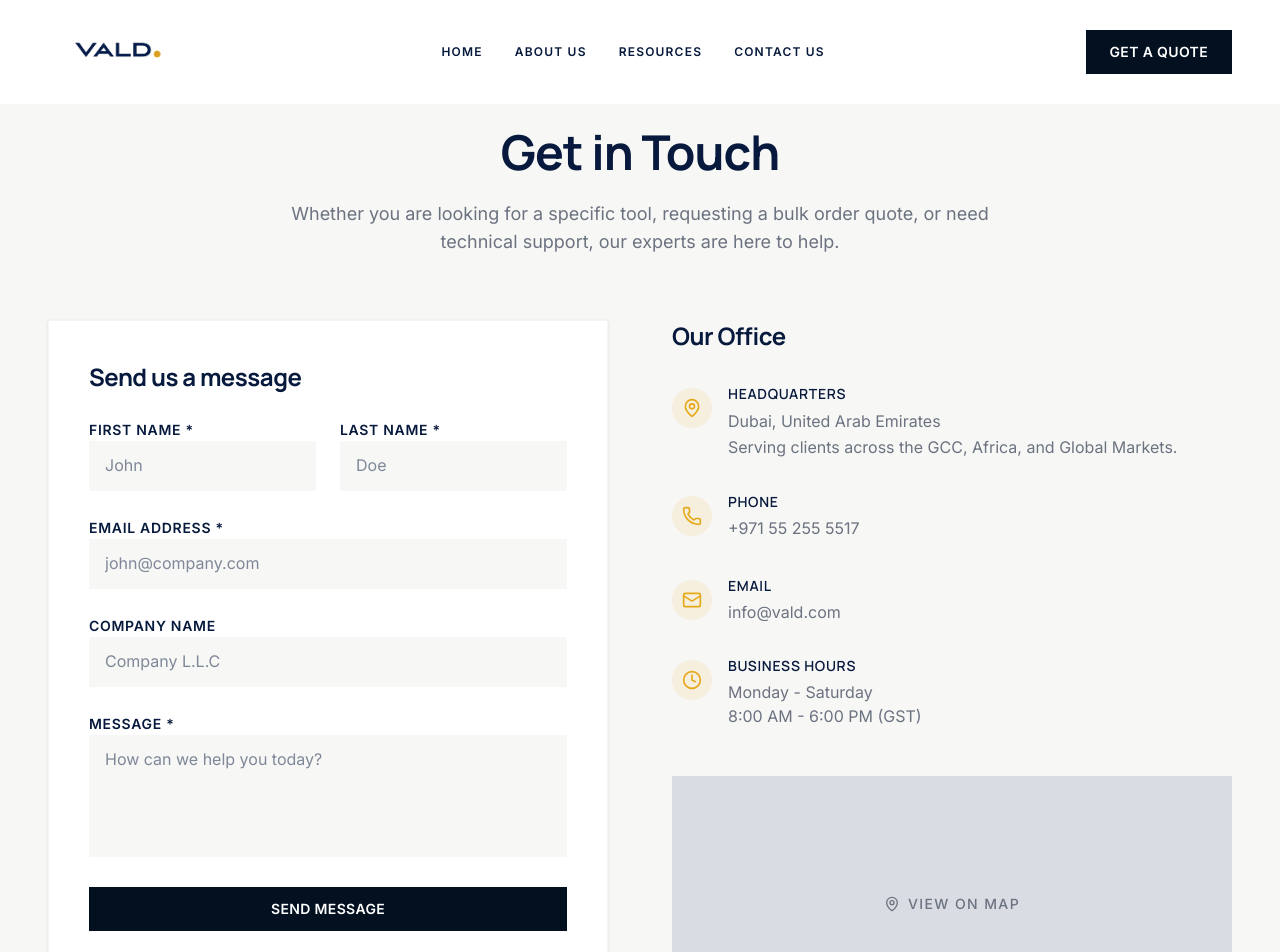
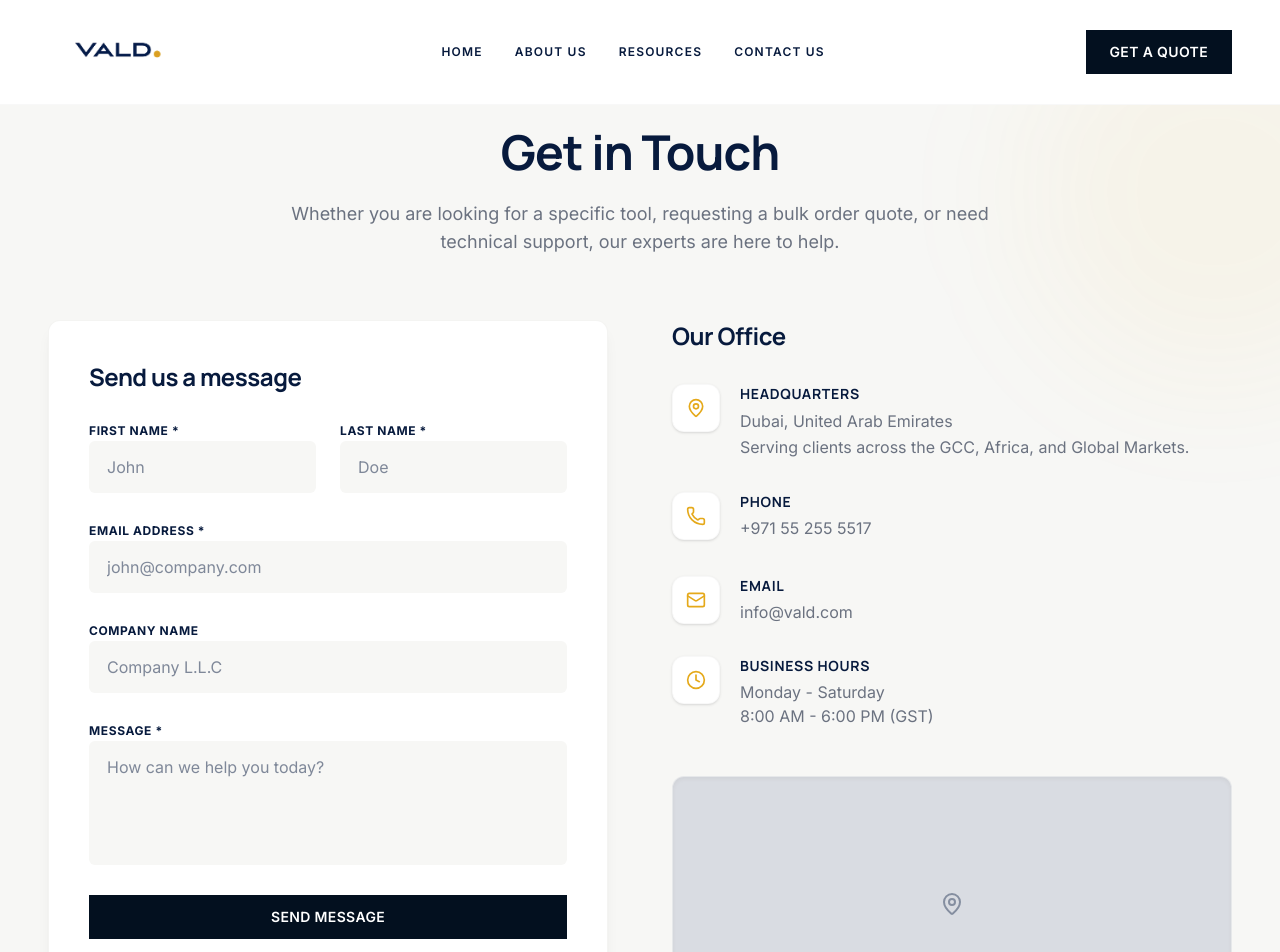
Before and after one commit to venusaljadeed-maker/vald, a Next.js app: page /contact in a window 1280 px wide. Shown: the top 952 px of the page. Built offline with nearby package versions, Linux system fonts and the light colour scheme.

Commit message:
feat: add robust interactive states to contact page form and details

```diff
--- a/src/app/contact/page.tsx
+++ b/src/app/contact/page.tsx
@@ -1,13 +1,33 @@
-import React from "react";
+"use client";
+
+import React, { useState } from "react";
 import { Button } from "@/components/ui/Button";
-import { MapPin, Phone, Mail, Clock } from "lucide-react";
+import { MapPin, Phone, Mail, Clock, CheckCircle2 } from "lucide-react";
 
 export default function ContactPage() {
+  const [isSubmitting, setIsSubmitting] = useState(false);
+  const [isSubmitted, setIsSubmitted] = useState(false);
+
+  const handleSubmit = (e: React.FormEvent) => {
+    e.preventDefault();
+    setIsSubmitting(true);
+    // Simulate API call
+    setTimeout(() => {
+      setIsSubmitting(false);
+      setIsSubmitted(true);
+      // Reset form visually after 3 seconds
+      setTimeout(() => setIsSubmitted(false), 3000);
+    }, 1500);
+  };
+
   return (
-    <div className="bg-vald-off-white min-h-screen pt-32 pb-20">
-      <div className="container mx-auto px-6 lg:px-12">
+    <div className="bg-vald-off-white min-h-screen pt-32 pb-20 overflow-hidden">
+      <div className="container mx-auto px-6 lg:px-12 relative">
+        {/* Decorative Background Element */}
+        <div className="absolute top-0 right-0 -mr-32 -mt-32 w-96 h-96 bg-vald-gold/5 rounded-full blur-3xl pointer-events-none"></div>
+
         {/* Header Section */}
-        <div className="text-center max-w-3xl mx-auto mb-16">
+        <div className="text-center max-w-3xl mx-auto mb-16 relative z-10">
           <h1 className="text-4xl md:text-5xl font-display font-bold text-vald-deep-navy mb-6">
             Get in Touch
           </h1>
@@ -16,42 +36,62 @@ export default function ContactPage() {
           </p>
         </div>
 
-        <div className="grid grid-cols-1 lg:grid-cols-2 gap-12 lg:gap-16">
+        <div className="grid grid-cols-1 lg:grid-cols-2 gap-12 lg:gap-16 relative z-10">
           {/* Contact Box (Form) */}
-          <div className="bg-white p-8 md:p-10 shadow-sm border border-vald-soft-grey/50">
+          <div className="bg-white p-8 md:p-10 shadow-lg shadow-vald-deep-navy/5 border border-vald-soft-grey/50 rounded-xl transition-all duration-300 hover:shadow-xl hover:border-vald-gold/30">
             <h3 className="text-2xl font-display font-bold text-vald-deep-navy mb-6">
               Send us a message
             </h3>
 
-            <form className="space-y-6">
+            <form onSubmit={handleSubmit} className="space-y-6">
               <div className="grid grid-cols-1 md:grid-cols-2 gap-6">
-                <div className="space-y-2">
-                  <label htmlFor="firstName" className="text-sm font-semibold text-vald-deep-navy uppercase tracking-wider">First Name *</label>
-                  <input type="text" id="firstName" className="w-full bg-vald-off-white border-b-2 border-transparent focus:border-vald-gold px-4 py-3 outline-none transition-colors" placeholder="John" required />
+                <div className="space-y-2 group">
+                  <label htmlFor="firstName" className="text-xs font-bold text-vald-deep-navy uppercase tracking-wider transition-colors group-focus-within:text-vald-gold">First Name *</label>
+                  <input type="text" id="firstName" className="w-full bg-vald-off-white border-2 border-transparent focus:bg-white focus:border-vald-gold focus:ring-4 focus:ring-vald-gold/10 rounded-md px-4 py-3 outline-none transition-all duration-300" placeholder="John" required />
                 </div>
-                <div className="space-y-2">
-                  <label htmlFor="lastName" className="text-sm font-semibold text-vald-deep-navy uppercase tracking-wider">Last Name *</label>
-                  <input type="text" id="lastName" className="w-full bg-vald-off-white border-b-2 border-transparent focus:border-vald-gold px-4 py-3 outline-none transition-colors" placeholder="Doe" required />
+                <div className="space-y-2 group">
+                  <label htmlFor="lastName" className="text-xs font-bold text-vald-deep-navy uppercase tracking-wider transition-colors group-focus-within:text-vald-gold">Last Name *</label>
+                  <input type="text" id="lastName" className="w-full bg-vald-off-white border-2 border-transparent focus:bg-white focus:border-vald-gold focus:ring-4 focus:ring-vald-gold/10 rounded-md px-4 py-3 outline-none transition-all duration-300" placeholder="Doe" required />
                 </div>
               </div>
 
-              <div className="space-y-2">
-                <label htmlFor="email" className="text-sm font-semibold text-vald-deep-navy uppercase tracking-wider">Email Address *</label>
-                <input type="email" id="email" className="w-full bg-vald-off-white border-b-2 border-transparent focus:border-vald-gold px-4 py-3 outline-none transition-colors" placeholder="john@company.com" required />
+              <div className="space-y-2 group">
+                <label htmlFor="email" className="text-xs font-bold text-vald-deep-navy uppercase tracking-wider transition-colors group-focus-within:text-vald-gold">Email Address *</label>
+                <input type="email" id="email" className="w-full bg-vald-off-white border-2 border-transparent focus:bg-white focus:border-vald-gold focus:ring-4 focus:ring-vald-gold/10 rounded-md px-4 py-3 outline-none transition-all duration-300" placeholder="john@company.com" required />
               </div>
 
-              <div className="space-y-2">
-                <label htmlFor="company" className="text-sm font-semibold text-vald-deep-navy uppercase tracking-wider">Company Name</label>
-                <input type="text" id="company" className="w-full bg-vald-off-white border-b-2 border-transparent focus:border-vald-gold px-4 py-3 outline-none transition-colors" placeholder="Company L.L.C" />
+              <div className="space-y-2 group">
+                <label htmlFor="company" className="text-xs font-bold text-vald-deep-navy uppercase tracking-wider transition-colors group-focus-within:text-vald-gold">Company Name</label>
+                <input type="text" id="company" className="w-full bg-vald-off-white border-2 border-transparent focus:bg-white focus:border-vald-gold focus:ring-4 focus:ring-vald-gold/10 rounded-md px-4 py-3 outline-none transition-all duration-300" placeholder="Company L.L.C" />
               </div>
 
-              <div className="space-y-2">
-                <label htmlFor="message" className="text-sm font-semibold text-vald-deep-navy uppercase tracking-wider">Message *</label>
-                <textarea id="message" rows={4} className="w-full bg-vald-off-white border-b-2 border-transparent focus:border-vald-gold px-4 py-3 outline-none transition-colors resize-none" placeholder="How can we help you today?" required></textarea>
+              <div className="space-y-2 group">
+                <label htmlFor="message" className="text-xs font-bold text-vald-deep-navy uppercase tracking-wider transition-colors group-focus-within:text-vald-gold">Message *</label>
+                <textarea id="message" rows={4} className="w-full bg-vald-off-white border-2 border-transparent focus:bg-white focus:border-vald-gold focus:ring-4 focus:ring-vald-gold/10 rounded-md px-4 py-3 outline-none transition-all duration-300 resize-none" placeholder="How can we help you today?" required></textarea>
               </div>
 
-              <Button type="submit" variant="dark" className="w-full">
-                SEND MESSAGE
+              <Button
+                type="submit"
+                variant="dark"
+                className={`w-full relative overflow-hidden transition-all duration-300 ${isSubmitted ? 'bg-green-600 hover:bg-green-700' : ''}`}
+                disabled={isSubmitting}
+              >
+                <span className={`transition-opacity duration-300 ${isSubmitting || isSubmitted ? 'opacity-0' : 'opacity-100'}`}>
+                  SEND MESSAGE
+                </span>
+
+                {isSubmitting && (
+                  <div className="absolute inset-0 flex items-center justify-center">
+                    <div className="w-5 h-5 border-2 border-white/30 border-t-white rounded-full animate-spin"></div>
+                  </div>
+                )}
+
+                {isSubmitted && (
+                  <div className="absolute inset-0 flex items-center justify-center gap-2 text-white">
+                    <CheckCircle2 className="w-5 h-5" />
+                    <span>MESSAGE SENT</span>
+                  </div>
+                )}
               </Button>
             </form>
           </div>
@@ -64,50 +104,50 @@ export default function ContactPage() {
               </h3>
 
               <div className="space-y-8">
-                <div className="flex items-start gap-4">
-                  <div className="w-10 h-10 bg-vald-gold/10 rounded-full flex items-center justify-center flex-shrink-0 text-vald-gold mt-1">
-                    <MapPin className="w-5 h-5" />
+                <div className="group flex items-start gap-5 cursor-pointer">
+                  <div className="w-12 h-12 bg-white shadow-sm border border-vald-soft-grey/30 rounded-xl flex items-center justify-center flex-shrink-0 text-vald-gold transition-all duration-300 group-hover:scale-110 group-hover:bg-vald-gold group-hover:text-vald-deep-navy group-hover:shadow-md">
+                    <MapPin className="w-5 h-5 transition-transform duration-300 group-hover:-translate-y-1" />
                   </div>
                   <div>
-                    <h4 className="font-semibold text-vald-deep-navy mb-1 uppercase tracking-wider text-sm">Headquarters</h4>
-                    <p className="text-vald-text-grey leading-relaxed">
+                    <h4 className="font-bold text-vald-deep-navy mb-1 uppercase tracking-wider text-sm transition-colors duration-300 group-hover:text-vald-gold">Headquarters</h4>
+                    <p className="text-vald-text-grey leading-relaxed transition-colors duration-300 group-hover:text-vald-deep-navy">
                       Dubai, United Arab Emirates<br />
                       Serving clients across the GCC, Africa, and Global Markets.
                     </p>
                   </div>
                 </div>
 
-                <div className="flex items-start gap-4">
-                  <div className="w-10 h-10 bg-vald-gold/10 rounded-full flex items-center justify-center flex-shrink-0 text-vald-gold mt-1">
-                    <Phone className="w-5 h-5" />
+                <div className="group flex items-start gap-5 cursor-pointer">
+                  <div className="w-12 h-12 bg-white shadow-sm border border-vald-soft-grey/30 rounded-xl flex items-center justify-center flex-shrink-0 text-vald-gold transition-all duration-300 group-hover:scale-110 group-hover:bg-vald-gold group-hover:text-vald-deep-navy group-hover:shadow-md">
+                    <Phone className="w-5 h-5 transition-transform duration-300 group-hover:rotate-12" />
                   </div>
                   <div>
-                    <h4 className="font-semibold text-vald-deep-navy mb-1 uppercase tracking-wider text-sm">Phone</h4>
-                    <a href="tel:+971552555517" className="text-vald-text-grey hover:text-vald-gold transition-colors inline-block mb-1">
+                    <h4 className="font-bold text-vald-deep-navy mb-1 uppercase tracking-wider text-sm transition-colors duration-300 group-hover:text-vald-gold">Phone</h4>
+                    <a href="tel:+971552555517" className="text-vald-text-grey transition-colors duration-300 group-hover:text-vald-deep-navy inline-block mb-1">
                       +971 55 255 5517
                     </a>
                   </div>
                 </div>
 
-                <div className="flex items-start gap-4">
-                  <div className="w-10 h-10 bg-vald-gold/10 rounded-full flex items-center justify-center flex-shrink-0 text-vald-gold mt-1">
-                    <Mail className="w-5 h-5" />
+                <div className="group flex items-start gap-5 cursor-pointer">
+                  <div className="w-12 h-12 bg-white shadow-sm border border-vald-soft-grey/30 rounded-xl flex items-center justify-center flex-shrink-0 text-vald-gold transition-all duration-300 group-hover:scale-110 group-hover:bg-vald-gold group-hover:text-vald-deep-navy group-hover:shadow-md">
+                    <Mail className="w-5 h-5 transition-transform duration-300 group-hover:scale-110" />
                   </div>
                   <div>
-                    <h4 className="font-semibold text-vald-deep-navy mb-1 uppercase tracking-wider text-sm">Email</h4>
-                    <a href="mailto:info@vald.com" className="text-vald-text-grey hover:text-vald-gold transition-colors">
+                    <h4 className="font-bold text-vald-deep-navy mb-1 uppercase tracking-wider text-sm transition-colors duration-300 group-hover:text-vald-gold">Email</h4>
+                    <a href="mailto:info@vald.com" className="text-vald-text-grey transition-colors duration-300 group-hover:text-vald-deep-navy">
                       info@vald.com
                     </a>
                   </div>
                 </div>
 
-                <div className="flex items-start gap-4">
-                  <div className="w-10 h-10 bg-vald-gold/10 rounded-full flex items-center justify-center flex-shrink-0 text-vald-gold mt-1">
-                    <Clock className="w-5 h-5" />
+                <div className="group flex items-start gap-5 cursor-default">
+                  <div className="w-12 h-12 bg-white shadow-sm border border-vald-soft-grey/30 rounded-xl flex items-center justify-center flex-shrink-0 text-vald-gold transition-all duration-300 group-hover:scale-110 group-hover:bg-vald-gold group-hover:text-vald-deep-navy group-hover:shadow-md">
+                    <Clock className="w-5 h-5 transition-transform duration-300 group-hover:rotate-90" />
                   </div>
                   <div>
-                    <h4 className="font-semibold text-vald-deep-navy mb-1 uppercase tracking-wider text-sm">Business Hours</h4>
-                    <p className="text-vald-text-grey">
+                    <h4 className="font-bold text-vald-deep-navy mb-1 uppercase tracking-wider text-sm transition-colors duration-300 group-hover:text-vald-gold">Business Hours</h4>
+                    <p className="text-vald-text-grey transition-colors duration-300 group-hover:text-vald-deep-navy">
                       Monday - Saturday<br />
                       8:00 AM - 6:00 PM (GST)
                     </p>
@@ -117,11 +157,17 @@ export default function ContactPage() {
             </div>
 
             {/* Map Placeholder */}
-            <div className="mt-12 h-64 bg-gray-200 w-full relative overflow-hidden group">
-              <div className="absolute inset-0 bg-vald-deep-navy/5 flex items-center justify-center transition-colors group-hover:bg-transparent">
-                <p className="text-vald-text-grey font-medium uppercase tracking-widest text-sm flex items-center gap-2">
-                  <MapPin className="w-4 h-4" /> View on Map
-                </p>
+            <div className="mt-12 h-64 bg-gray-200 w-full relative overflow-hidden group rounded-xl shadow-inner border border-vald-soft-grey/20 cursor-pointer">
+              <div className="absolute inset-0 bg-vald-deep-navy/5 flex items-center justify-center transition-all duration-500 group-hover:bg-vald-deep-navy/80">
+                <div className="flex flex-col items-center gap-2 transform translate-y-4 opacity-0 transition-all duration-500 group-hover:translate-y-0 group-hover:opacity-100">
+                  <MapPin className="w-8 h-8 text-vald-gold" />
+                  <p className="text-white font-bold uppercase tracking-widest text-sm">
+                    Open in Maps
+                  </p>
+                </div>
+                <div className="absolute inset-0 flex items-center justify-center transition-opacity duration-500 group-hover:opacity-0">
+                  <MapPin className="w-6 h-6 text-vald-deep-navy/40" />
+                </div>
               </div>
             </div>
           </div>
```
